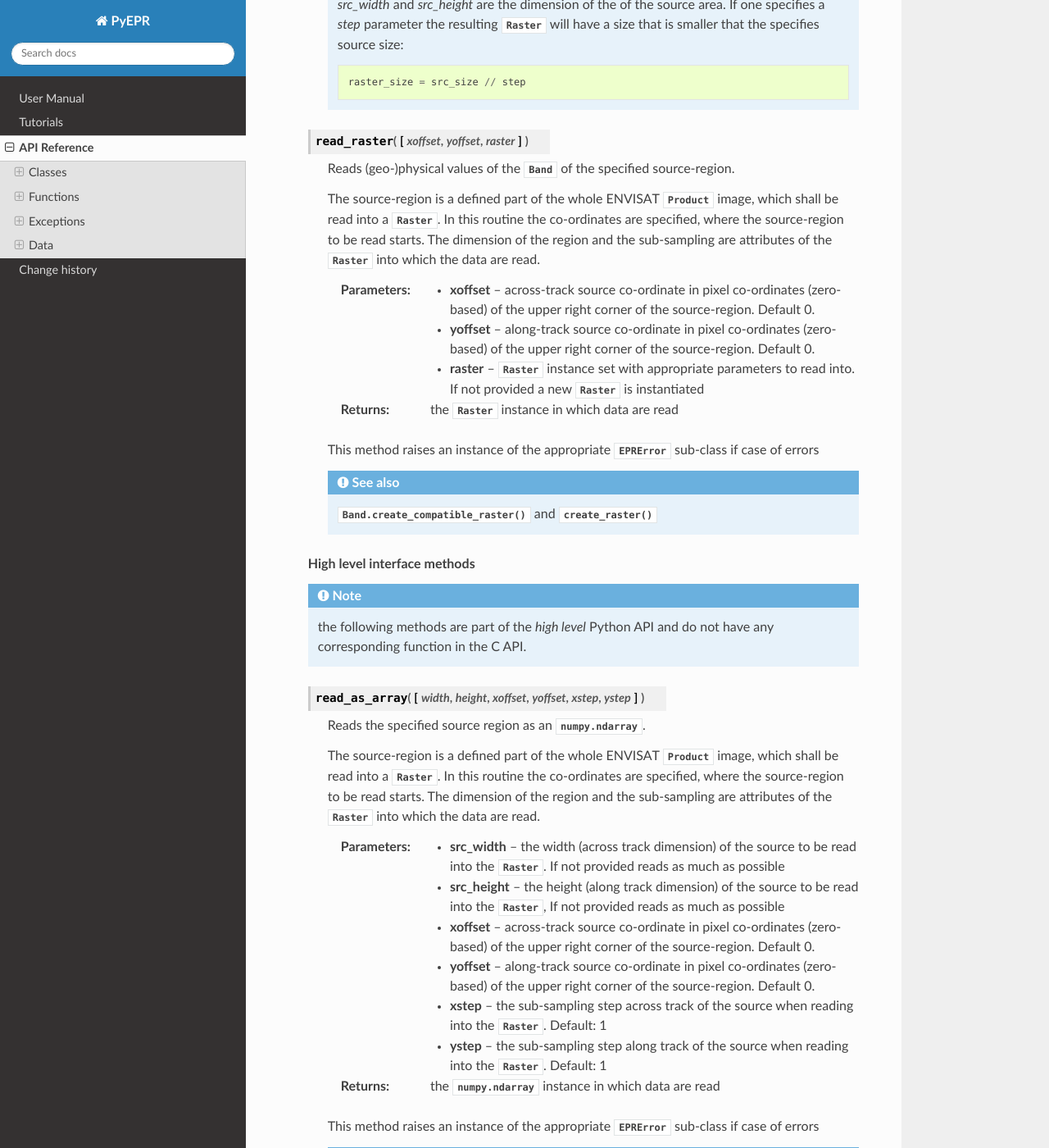
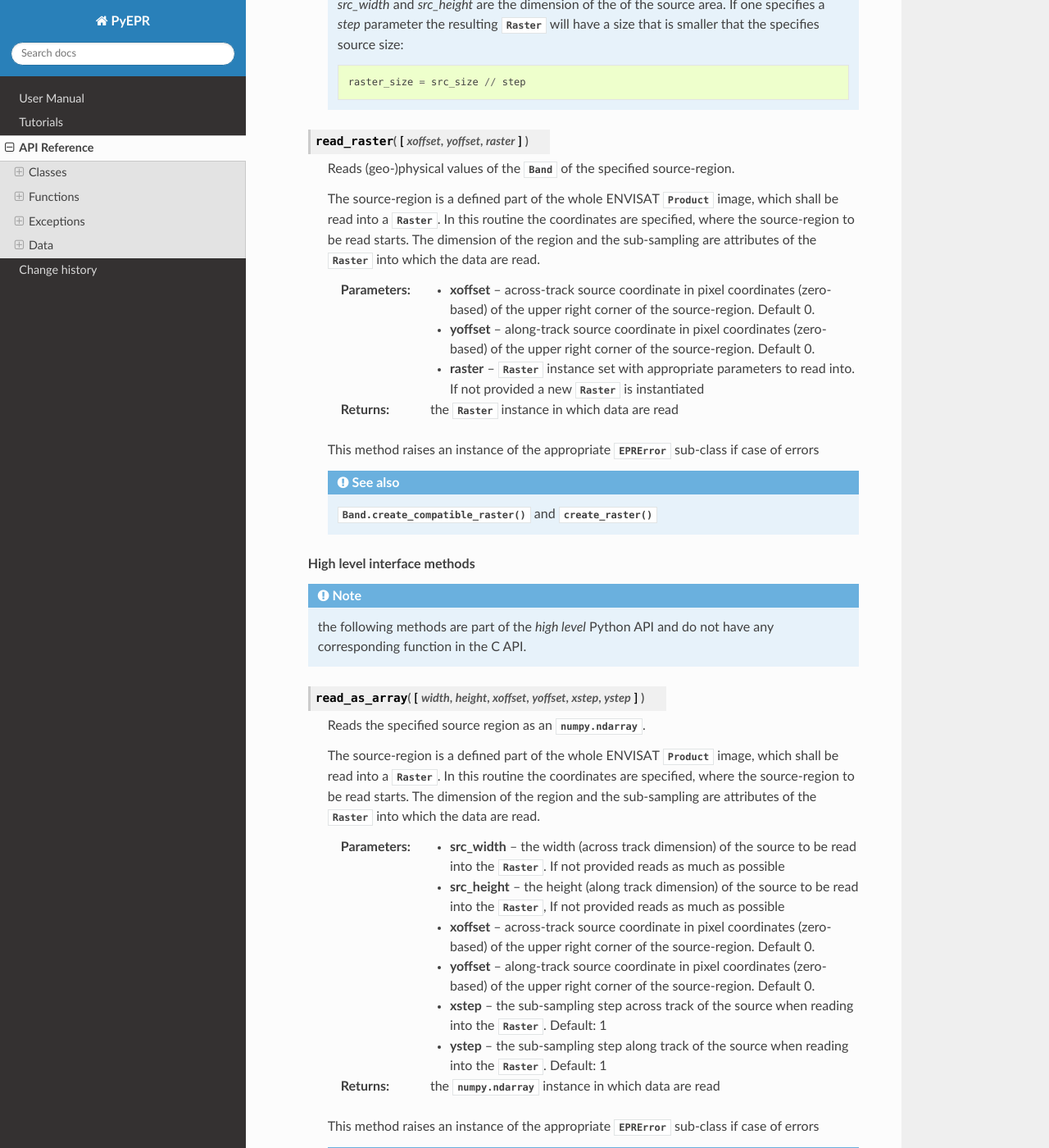
Before and after one commit to avalentino/pyepr, a Sphinx documentation site: the page built from docs/reference.rst, in a window 1280 px wide and 1400 px high, scrolled down 16227 px. Shown: the whole window at 82% size. Built offline with Sphinx 7.4.7 and the Read the Docs theme 3.1.0, drawn with Linux system fonts in a browser that asks for light colours; some of the changed text lies outside the part shown.

```diff
--- a/docs/NEWS.rst
+++ b/docs/NEWS.rst
@@ -218,7 +218,7 @@ PyEPR 0.9 (27/02/2015)
 * the *index* parameter of the :meth:`epr.Dataset.read_record` method is
   now optional (defaults to zero)
 * the deprecated `__revision__` variable has been removed
-* declarations of the EPR C API have been moved to the new :file:`epr.pyd`
+* declarations of the EPR C API have been moved to the new :file:`epr.pxd`
 * the `const_char` and `const_void` definitions have been dropped,
   no longer necessary with Cython_ >= 0.19
 * minimum required version for Cython_ is now 0.19
--- a/docs/examples/write_ndvi.py
+++ b/docs/examples/write_ndvi.py
@@ -88,7 +88,7 @@ Example:
         with open(argv[2], "wb") as out_stream:
             # Loop over all pixel and calculate the NDVI.
             #
-            # @NOTE: looping over data matrices is not the best soluton.
+            # @NOTE: looping over data matrices is not the best solution.
             #        It is done here just for demostrative purposes
             for j in range(height):
                 for i in range(width):
--- a/docs/gdal_export_example.rst
+++ b/docs/gdal_export_example.rst
@@ -203,7 +203,7 @@ function:
 .. index:: MPH, SPH
 
 The  :func:`epr2gdal` function also stores the contents of the *MPH* and the
-*SPH* records as GDAL_ dataset matadata in custom domains:
+*SPH* records as GDAL_ dataset metadata in custom domains:
 
 .. raw:: latex
 
--- a/docs/reference.rst
+++ b/docs/reference.rst
@@ -193,10 +193,10 @@ Product
             for example ``flags.LAND OR flags.CLOUD`` or
             ``NOT flags.WATER AND flags.TURBID_S``
       :param xoffset:
-            across-track co-ordinate in pixel co-ordinates (zero-based)
+            across-track coordinate in pixel coordinates (zero-based)
             of the upper right corner of the source-region
       :param yoffset:
-            along-track co-ordinate in pixel co-ordinates (zero-based)
+            along-track coordinate in pixel coordinates (zero-based)
             of the upper right corner of the source-region
       :param raster:
             the raster for the bit-mask. The data type of the raster
@@ -994,17 +994,17 @@ Band
 
       The source-region is a defined part of the whole ENVISAT
       :class:`Product` image, which shall be read into a :class:`Raster`.
-      In this routine the co-ordinates are specified, where the
+      In this routine the coordinates are specified, where the
       source-region to be read starts.
       The dimension of the region and the sub-sampling are attributes
       of the :class:`Raster` into which the data are read.
 
       :param xoffset:
-            across-track source co-ordinate in pixel co-ordinates
+            across-track source coordinate in pixel coordinates
             (zero-based) of the upper right corner of the source-region.
             Default 0.
       :param yoffset:
-            along-track source co-ordinate in pixel co-ordinates
+            along-track source coordinate in pixel coordinates
             (zero-based) of the upper right corner of the source-region.
             Default 0.
       :param raster:
@@ -1034,7 +1034,7 @@ Band
 
       The source-region is a defined part of the whole ENVISAT
       :class:`Product` image, which shall be read into a :class:`Raster`.
-      In this routine the co-ordinates are specified, where the
+      In this routine the coordinates are specified, where the
       source-region to be read starts.
       The dimension of the region and the sub-sampling are attributes
       of the :class:`Raster` into which the data are read.
@@ -1048,11 +1048,11 @@ Band
             into the :class:`Raster`, If not provided reads as much as
             possible
       :param xoffset:
-            across-track source co-ordinate in pixel co-ordinates
+            across-track source coordinate in pixel coordinates
             (zero-based) of the upper right corner of the source-region.
             Default 0.
       :param yoffset:
-            along-track source co-ordinate in pixel co-ordinates
+            along-track source coordinate in pixel coordinates
             (zero-based) of the upper right corner of the source-region.
             Default 0.
       :param xstep:
@@ -1161,7 +1161,7 @@ Raster
       :param y:
             the (zero-based) Y coordinate of the pixel
       :returns:
-            the typed value at the given co-ordinate
+            the typed value at the given coordinate
 
 
    .. method:: get_elem_size()
```
Also changed, not shown: pyproject.toml (+5 -4 lines), 3 other files.
